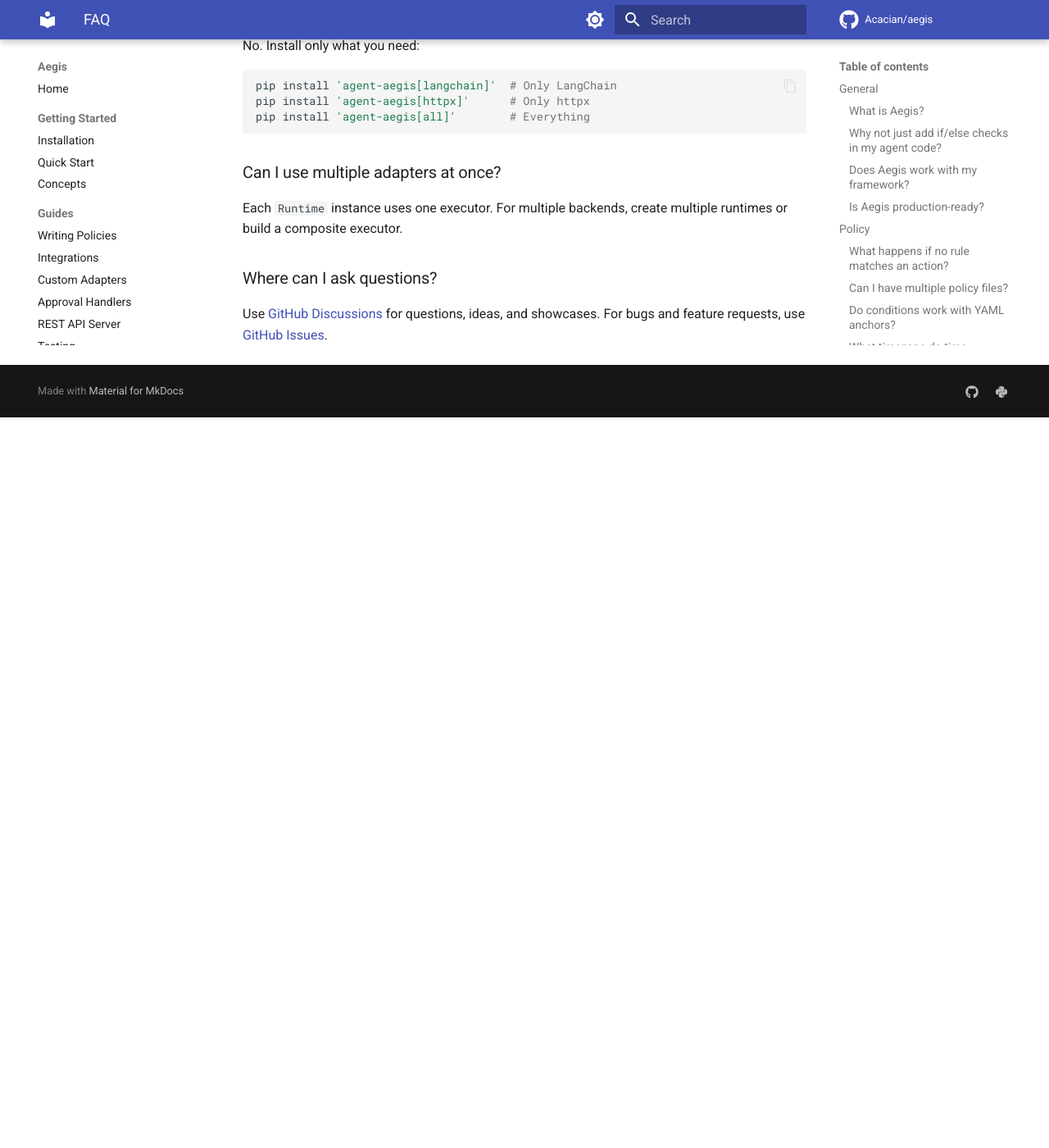
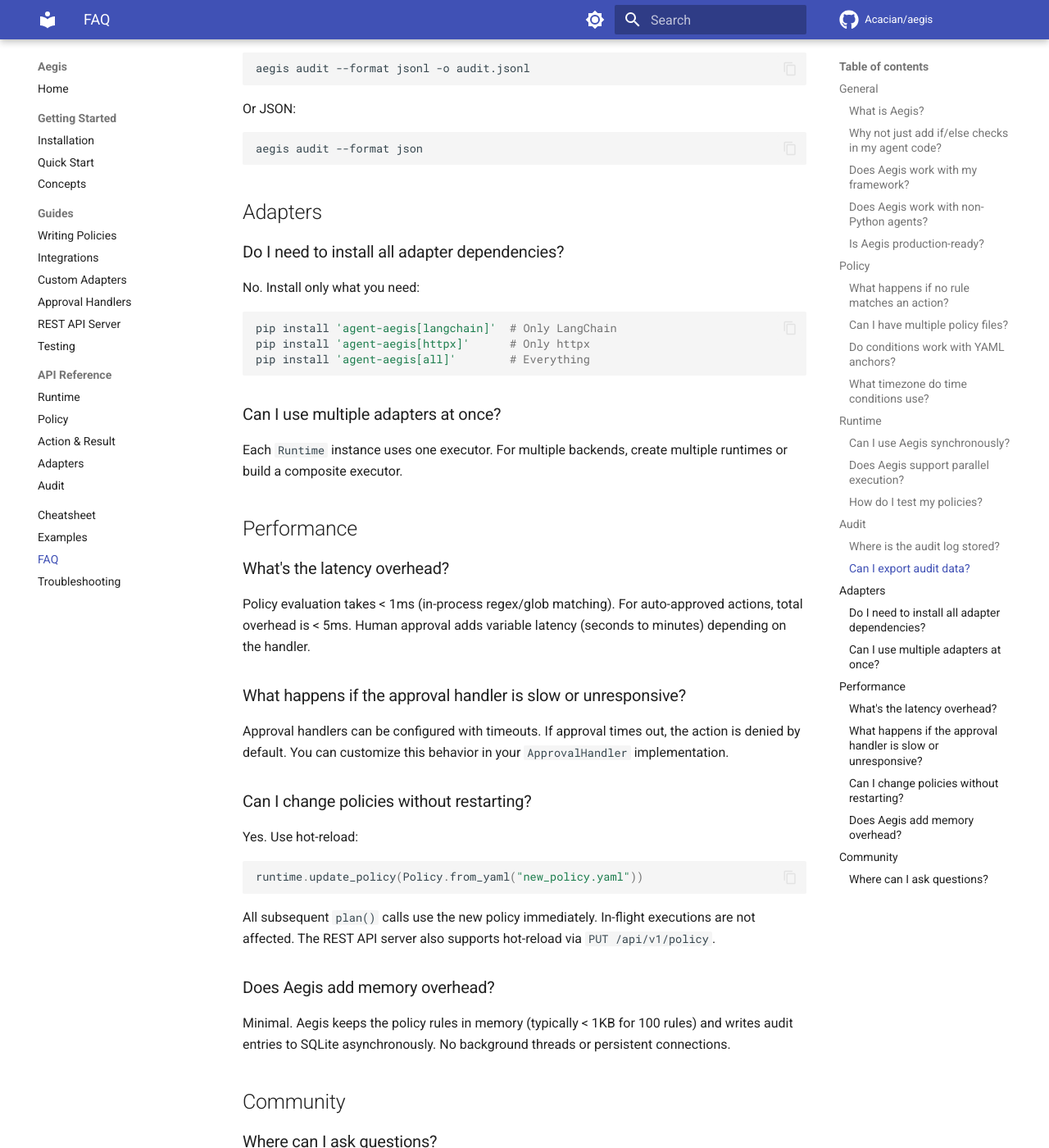
Before and after one commit to Acacian/aegis, an MkDocs documentation site: the page built from docs/faq.md, in a window 1280 px wide and 1400 px high, scrolled down 2486 px. Shown: the whole window at 82% size. Built offline with MkDocs 1.6.1 and Material for MkDocs 9.7.7, drawn with Linux system fonts in a browser that asks for light colours; comment, search, counter and statistics services are not loaded; before the commit the page ends 2995 px from its top, so only the background shows below that; some of the changed text lies outside the part shown.

Commit message:
docs: add compliance section, expand FAQ with performance and hot-reload
- Add Compliance & Audit section to both READMEs (SOC2/GDPR/HIPAA/internal)
- Update FAQ: fix outdated policy merge answer (now supported in v0.1.3)
- Add FAQ: non-Python agents via REST API server
- Add FAQ: performance/latency characteristics
- Add FAQ: approval handler timeout behavior
- Add FAQ: hot-reload without restart
- Add FAQ: memory overhead
- Add MCP to framework adapter list in FAQ

Co-Authored-By: Claude Opus 4.6 <noreply@anthropic.com>

````diff
--- a/docs/faq.md
+++ b/docs/faq.md
@@ -9,7 +9,10 @@ Aegis is a policy engine that sits between your AI agent and the systems it cont
 You could, but policy rules will be scattered across your codebase, hard to audit, and impossible to change without redeploying. Aegis centralizes governance into a single YAML file.
 
 ### Does Aegis work with my framework?
-Aegis has built-in adapters for **LangChain**, **CrewAI**, **OpenAI Agents SDK**, **Anthropic Claude**, **Playwright**, and **httpx** (REST APIs). For anything else, write a custom adapter (it's ~10 lines of code).
+Aegis has 7 built-in adapters: **LangChain**, **CrewAI**, **OpenAI Agents SDK**, **Anthropic Claude**, **Playwright**, **httpx** (REST APIs), and **MCP** (Model Context Protocol). For anything else, write a custom adapter (it's ~10 lines of code).
+
+### Does Aegis work with non-Python agents?
+Yes. Run `aegis serve policy.yaml` to start the REST API server, then call it from Go, TypeScript, Java, or any language via HTTP. See the [REST API Server guide](guides/rest-api.md).
 
 ### Is Aegis production-ready?
 Aegis is in alpha (v0.1.x). The core API is stable, but breaking changes may occur before v1.0. We follow semantic versioning.
@@ -20,7 +23,19 @@ Aegis is in alpha (v0.1.x). The core API is stable, but breaking changes may occ
 The defaults apply. By default: `risk_level: medium`, `approval: approve`. You can change defaults in your policy YAML.
 
 ### Can I have multiple policy files?
-Not yet (planned for v0.2 as "policy inheritance"). For now, use a single policy file or merge them in your application code.
+Yes. Use `Policy.from_yaml_files()` to merge multiple policy files:
+
+```python
+policy = Policy.from_yaml_files("base.yaml", "prod-overrides.yaml")
+```
+
+Or merge at runtime:
+
+```python
+base = Policy.from_yaml("base.yaml")
+overrides = Policy.from_yaml("overrides.yaml")
+merged = base.merge(overrides)
+```
 
 ### Do conditions work with YAML anchors?
 Yes. YAML anchors are resolved before Aegis sees the data, so conditions work fine with them.
@@ -89,5 +104,27 @@ pip install 'agent-aegis[all]'        # Everything
 ### Can I use multiple adapters at once?
 Each `Runtime` instance uses one executor. For multiple backends, create multiple runtimes or build a composite executor.
 
+## Performance
+
+### What's the latency overhead?
+Policy evaluation takes < 1ms (in-process regex/glob matching). For auto-approved actions, total overhead is < 5ms. Human approval adds variable latency (seconds to minutes) depending on the handler.
+
+### What happens if the approval handler is slow or unresponsive?
+Approval handlers can be configured with timeouts. If approval times out, the action is denied by default. You can customize this behavior in your `ApprovalHandler` implementation.
+
+### Can I change policies without restarting?
+Yes. Use hot-reload:
+
+```python
+runtime.update_policy(Policy.from_yaml("new_policy.yaml"))
+```
+
+All subsequent `plan()` calls use the new policy immediately. In-flight executions are not affected. The REST API server also supports hot-reload via `PUT /api/v1/policy`.
+
+### Does Aegis add memory overhead?
+Minimal. Aegis keeps the policy rules in memory (typically < 1KB for 100 rules) and writes audit entries to SQLite asynchronously. No background threads or persistent connections.
+
+## Community
+
 ### Where can I ask questions?
 Use [GitHub Discussions](https://github.com/Acacian/aegis/discussions) for questions, ideas, and showcases. For bugs and feature requests, use [GitHub Issues](https://github.com/Acacian/aegis/issues).
````
Also changed, not shown: README.ko.md (+13 -0 lines), README.md (+13 -0 lines).
